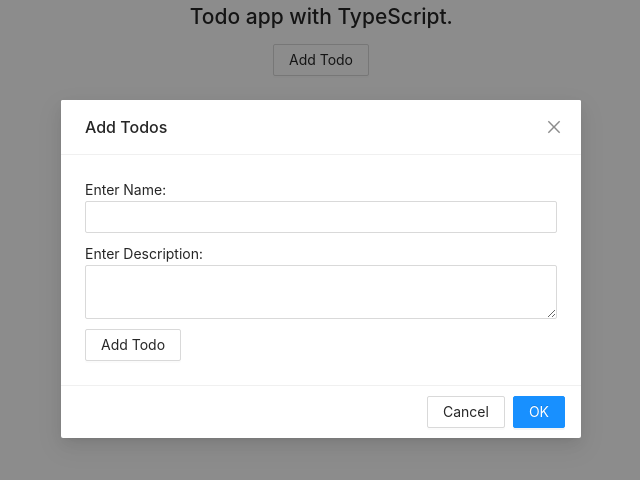
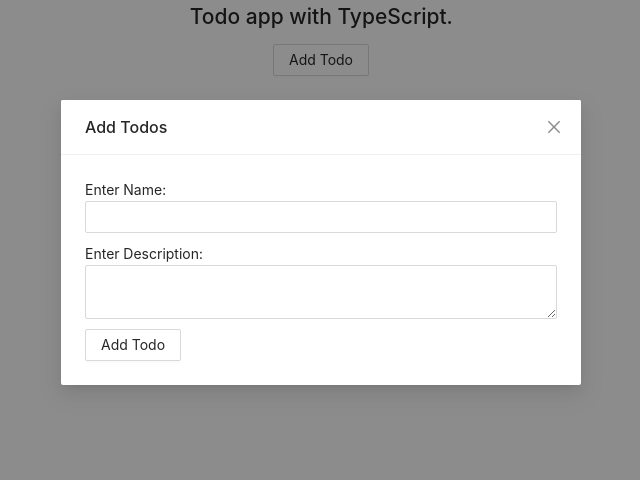
Before and after one commit to muhammadsalmanmughal/Todo-with-TypeScript, a React (Create React App) app: page / in a window 1280 px wide. Both pictures are taken after a click on the button "Add Todo". Shown: the top 480 px of the page, without its empty margins (319-959 px from the left). Built offline with nearby package versions, Linux system fonts and the light colour scheme.

Commit message:
feat: remove footer from modal

```diff
--- a/src/components/Modals/Modal.tsx
+++ b/src/components/Modals/Modal.tsx
@@ -29,7 +29,7 @@ const PopModal: FC<ModalProps & CustomeModalProps> = ({
   };
 
   return (
-    <Modal title={title} open={onOpen} onCancel={onClose} onOk={addTodo}>
+    <Modal title={title} footer={false} open={onOpen} onCancel={onClose}>
       <Row gutter={[10, 10]}>
         <Col span={24}>
           <label>Enter Name:</label>
```
